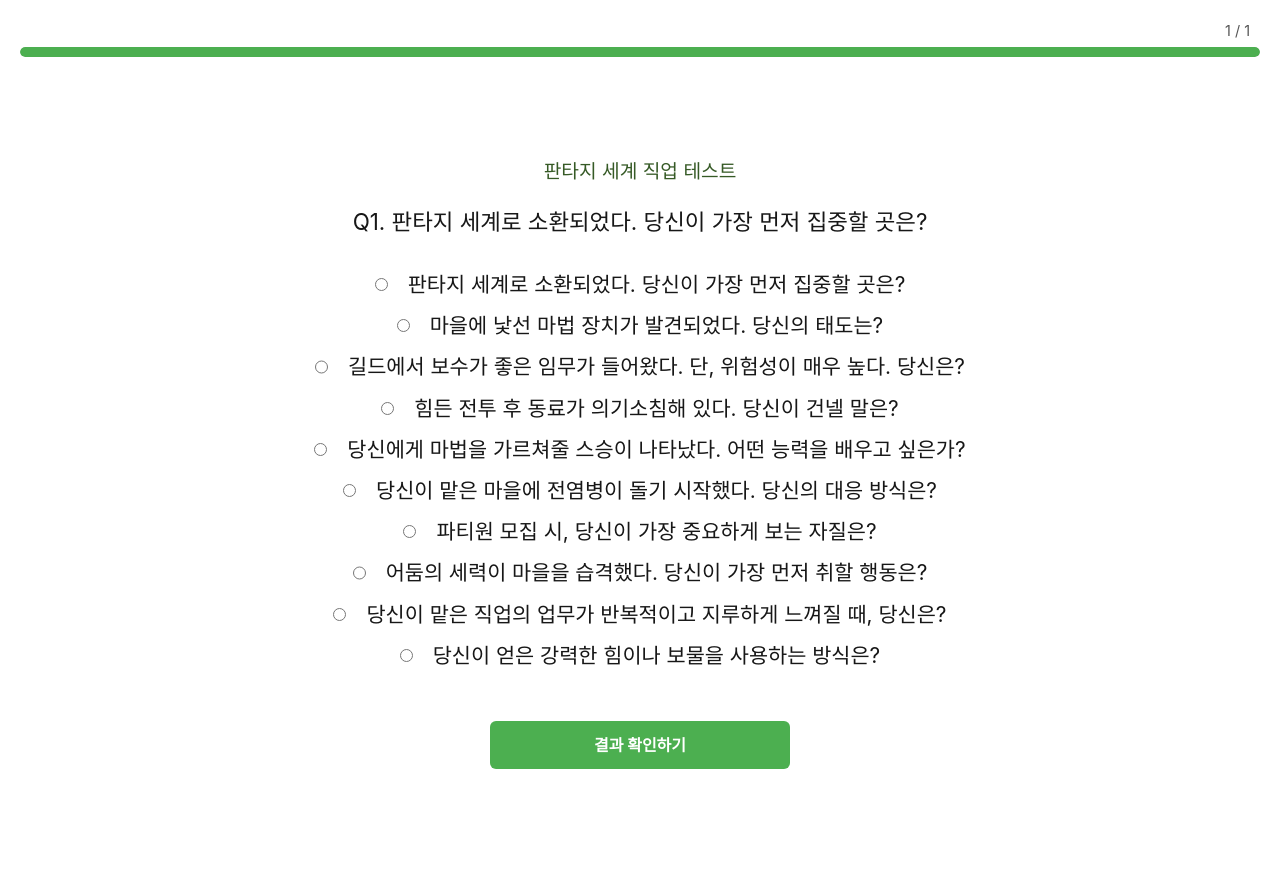
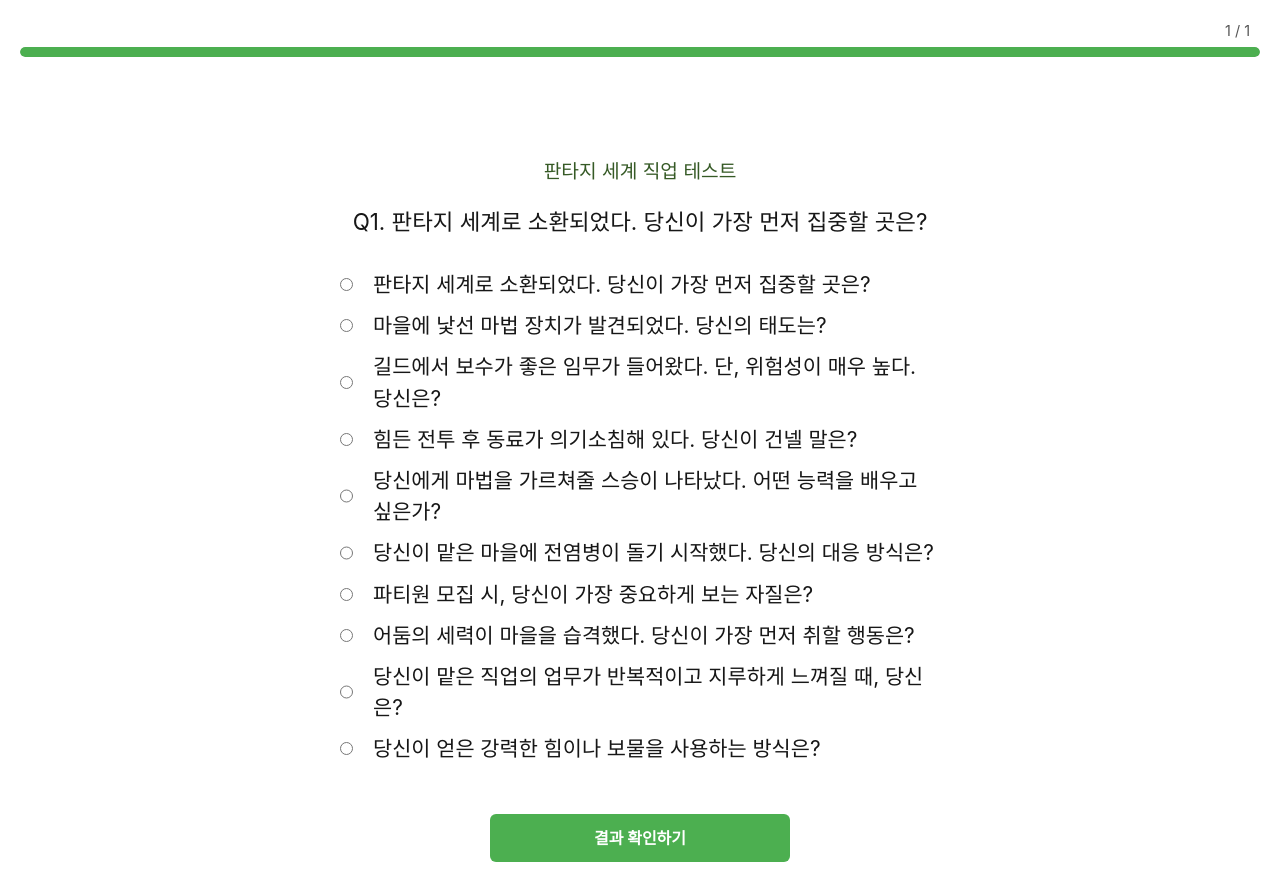
Before and after one commit to dahyeon777/pickle-test-nextjs, a Next.js app: page /testStart/1 in a window 1280 px wide. Before the commit the page ends 800 px from the top, so only its background shows below. Built offline with nearby package versions, Linux system fonts and the light colour scheme; a web font is replaced by a local one.

Commit message:
style: 전체 사이즈 수정

```diff
--- a/src/HorrorTestData/testData1.js
+++ b/src/HorrorTestData/testData1.js
@@ -7,46 +7,46 @@ export const horrorTestData1 = {
   questions: [
     {
       questionId: 1,
-      text: "당신은 어느 순간, 이미 대기표를 손에 쥐고 있다는 사실을 깨달았습니다.",
+      text: "눈을 뜨니 낯선 장소.\n 의자에 앉아있고 손에는 대기표가 쥐어져 있다.",
       options: [
-        { optionId: "A", text: "번호를 다시 확인한다", score: { R: 2 } },
+        { optionId: "A", text: "대기표에 적힌 번호를 본다", score: { R: 2 } },
         {
           optionId: "B",
-          text: "주변 사람들의 번호를 슬쩍 본다",
-          score: { B: 1 },
+          text: "앉아있는 다른 사람들을 관찰한다",
+          score: { B: 1, O: 1 },
         },
         {
           optionId: "C",
           text: "대기표를 접어 주머니에 넣는다",
-          score: { J: 2 },
+          score: { J: 2, C: 1 },
         },
       ],
     },
     {
       questionId: 2,
-      text: "대기실 스피커에서 이름이 아닌 번호만 불리기 시작합니다. 그러나 일어나는 사람은 아무도 없습니다.",
+      text: "대기실 구석 스피커에서 번호를 부른다.\n 그러나 일어나는 사람은 아무도 없다.",
       options: [
         {
           optionId: "A",
-          text: "아직 호출되지 않아서라고 생각한다",
+          text: "아직 아무도 호출되지 않았다고 생각한다",
           score: { O: 2 },
         },
-        { optionId: "B", text: "잘못된 호출이라 여긴다", score: { R: 1 } },
+        { optionId: "B", text: "잘못된 호출이라 여긴다", score: { R: 2 } },
         {
           optionId: "C",
           text: "호출 방식이 바뀐 것을 의심한다",
-          score: { B: 2 },
+          score: { B: 2, C: 1 },
         },
       ],
     },
     {
       questionId: 3,
-      text: "대기실 벽에는 시계가 하나 걸려 있지만, 초침은 움직이지 않고 있습니다.",
+      text: "대기실 벽에는 시계가 하나 걸려 있지만,\n 초침은 움직이지 않는다.",
       options: [
         {
           optionId: "A",
-          text: "원래 고장 난 시계라고 생각한다.",
-          score: { R: 2 },
+          text: "원래 고장 난 시계라고 생각한다",
+          score: { R: 2, C: 1 },
         },
         {
           optionId: "B",
@@ -56,110 +56,130 @@ export const horrorTestData1 = {
         {
           optionId: "C",
           text: "다른 사람들도 시계를 보는지 확인한다",
-          score: { O: 1 },
+          score: { O: 2 },
         },
       ],
     },
     {
       questionId: 4,
-      text: "잠시 후, 누군가 자리에서 사라집니다. 대기표는 의자 위에 그대로 놓여 있습니다.",
+      text: "잠시 후, 누군가 자리에서 사라진다.\n 대기표는 의자 위에 그대로 놓여 있다.",
       options: [
         {
           optionId: "A",
           text: "호출되어 들어간 것이라 생각한다",
-          score: { R: 1 },
+          score: { R: 1, J: 1 },
         },
         { optionId: "B", text: "그냥 나간 것이라 생각한다", score: { O: 2 } },
         {
           optionId: "C",
           text: "언제부터 있었는지 기억을 더듬는다",
-          score: { B: 2 },
+          score: { B: 2, C: 1 },
         },
       ],
     },
     {
       questionId: 5,
-      text: "스피커에서 당신의 번호와 비슷한 숫자가 불립니다. 한 자리만 다릅니다.",
+      text: "내 번호와 비슷한 숫자가 불린다.\n 한 자리만 다르다.",
       options: [
-        { optionId: "A", text: "아직 아니라고 판단한다", score: { R: 2 } },
+        {
+          optionId: "A",
+          text: "아직 아니라고 판단한다",
+          score: { R: 2, O: 1 },
+        },
         { optionId: "B", text: "혹시 모르니 준비한다", score: { B: 2 } },
         {
           optionId: "C",
           text: "이미 불린 것일지도 모른다고 생각한다",
+          score: { J: 2, C: 1 },
+        },
+      ],
+    },
+    {
+      questionId: 6,
+      text: "대기표를 다시 보니,\n 번호 아래에 흐릿하게 이름이 적혀있다.",
+      options: [
+        {
+          optionId: "A",
+          text: "지금까지 못 본 게 이상하다고 느낀다",
+          score: { O: 2, B: 1 },
+        },
+        {
+          optionId: "B",
+          text: "원래 흐릿했을 거라 생각한다",
+          score: { R: 2, C: 1 },
+        },
+        { optionId: "C", text: "굳이 확인하지 않는다", score: { J: 2 } },
+      ],
+    },
+    {
+      questionId: 7,
+      text: "대기실 문이 열렸다 닫힐 때마다\n 안쪽에서 아무 소리도 들리지 않는다.",
+      options: [
+        {
+          optionId: "A",
+          text: "방음이 잘 된 공간이라 생각한다",
+          score: { R: 2, J: 1 },
+        },
+        {
+          optionId: "B",
+          text: "아무도 없을 가능성을 떠올린다",
+          score: { O: 2, C: 1 },
+        },
+        { optionId: "C", text: "굳이 상상하지 않으려 한다", score: { B: 2 } },
+      ],
+    },
+    {
+      questionId: 8,
+      text: "어느 순간부터 다른 사람들의\n 대기표가 잘 보이지 않는다.",
+      options: [
+        {
+          optionId: "A",
+          text: "시선을 피하고 있다고 느낀다",
+          score: { B: 2, O: 1 },
+        },
+        {
+          optionId: "B",
+          text: "내가 잘못 보고 있다고 생각한다",
+          score: { R: 2, C: 2 },
+        },
+        {
+          optionId: "C",
+          text: "원래부터 관심 없었다고 여긴다",
           score: { J: 2 },
         },
       ],
     },
     {
-      questionId: 6,
-      text: "대기표를 다시 보니, 번호 아래에 작게 이름이 적혀 있던 것 같기도 합니다.",
+      questionId: 9,
+      text: "스피커에서 다시 호출이 나온다.\n 이번엔 번호 없이, 짧은 침묵 후 멈춘다.",
       options: [
-        {
-          optionId: "A",
-          text: "지금까지 못 본 게 이상하다고 느낀다",
-          score: { O: 2 },
-        },
-        { optionId: "B", text: "원래 흐릿했을 거라 생각한다", score: { R: 2 } },
-        { optionId: "C", text: "굳이 확인하지 않는다", score: { J: 1 } },
-      ],
-    },
-    {
-      questionId: 7,
-      text: "대기실 문이 열렸다 닫힐 때마다 안쪽에서 아무 소리도 들리지 않습니다.",
-      options: [
-        {
-          optionId: "A",
-          text: "방음이 잘 된 공간이라 생각한다",
-          score: { R: 2 },
-        },
+        { optionId: "A", text: "다음 호출을 기다린다", score: { R: 2, J: 1 } },
         {
           optionId: "B",
-          text: "아무도 없을 가능성을 떠올린다",
-          score: { O: 2 },
+          text: "지금이 내 차례일지 고민한다",
+          score: { B: 2, O: 2 },
         },
-        { optionId: "C", text: "굳이 상상하지 않으려 한다", score: { B: 1 } },
-      ],
-    },
-    {
-      questionId: 8,
-      text: "어느 순간부터 다른 사람들의 대기표가 잘 보이지 않습니다.",
-      options: [
-        { optionId: "A", text: "시선을 피하고 있다고 느낀다", score: { B: 2 } },
-        {
-          optionId: "B",
-          text: "내가 잘못 보고 있다고 생각한다",
-          score: { R: 2 },
-        },
-        {
-          optionId: "C",
-          text: "원래부터 관심 없었다고 여긴다",
-          score: { J: 1 },
-        },
-      ],
-    },
-    {
-      questionId: 9,
-      text: "스피커에서 다시 호출이 나옵니다. 이번엔 번호 없이, 짧은 침묵 후 멈춥니다.",
-      options: [
-        { optionId: "A", text: "다음 호출을 기다린다", score: { R: 1 } },
-        { optionId: "B", text: "지금이 내 차례일지 고민한다", score: { J: 2 } },
-        { optionId: "C", text: "누군가 불렸다고 가정한다", score: { B: 1 } },
+        { optionId: "C", text: "누군가 불렸다고 가정한다", score: { C: 2 } },
       ],
     },
     {
       questionId: 10,
-      text: "대기실에 남아 있는 사람이 생각보다 적다는 것을 깨닫습니다.",
+      text: "대기실에 남아 있는 사람이\n 생각보다 적다는 것을 깨닫는다.",
       options: [
-        { optionId: "A", text: "오래 기다린 탓이라 생각한다", score: { R: 1 } },
+        {
+          optionId: "A",
+          text: "오래 기다린 탓이라 생각한다",
+          score: { R: 1, J: 2 },
+        },
         {
           optionId: "B",
           text: "중간에 빠진 사람이 많았다고 여긴다",
-          score: { J: 1 },
+          score: { O: 2, B: 1 },
         },
         {
           optionId: "C",
           text: "처음부터 이 인원이었을지도 모른다",
-          score: { C: 2 },
+          score: { C: 3 },
         },
       ],
     },
@@ -170,9 +190,9 @@ export const horrorTestData1 = {
     TYPE_R: {
       title: "① W-01 정상 대기 유지형",
       result: "", // 사진 경로가 있다면 유지
-      description: `상태: 생존 / 특징: 호출 인식 유지
+      description: `상태: 생존
+특징: 호출 인식 유지
 
-▪ 사례 기록:
 A는 끝까지 자리에 앉아 있었다.
 번호가 불릴 때마다 고개를 들었고,
 불리지 않으면 다시 시선을 내렸다.
@@ -183,7 +203,7 @@ A는 정확히 알지 못했다.
 항상 유지했다.
 
 A는 불렸다.
-그리고 일어났다.
+그리고 문을 열고 들어갔다.
 
 ▪ 후대 분석
 이 유형은
@@ -193,10 +213,10 @@ A는 불렸다.
     },
     TYPE_B: {
       title: "② L-02 호출 오인형",
-      result: "", // 사진이 없으면 빈 문자열
-      description: `상태: 생존 / 후유증: 경미한 기억 공백
+      result: "",
+      description: `상태: 생존
+후유증: 경미한 기억 공백
 
-▪ 사례 기록:
 B는 비슷한 숫자에 자주 반응했다.
 한 자리 차이,
 억양의 변화,
@@ -206,7 +226,6 @@ B는 비슷한 숫자에 자주 반응했다.
 정확히 불리지 않았음에도
 자리에서 일어났다.
 
-돌아온 B는 말했다.
 “분명 나였던 것 같아요.”
 
 그 이후
@@ -222,57 +241,48 @@ B는 자신의 이름을
     TYPE_J: {
       title: "③ S-03 무기한 잔류형",
       result: "",
-      description: `상태: 불명 / 특징: 기록 지속 중
+      description: `상태: 불명
+특징: 기록 지속 중
 
-▪ 사례 기록:
-C는
-어느 순간부터 번호를 보지 않았다.
+C는 어느 순간부터 번호를 확인하지 않았다.
 
-불리는지 아닌지는
-중요하지 않다고 말했고,
-“여기 있으면 되는 거잖아요”라고 했다.
+"불리는지 아닌지는 중요하지 않아요.
+여기 앉아서 계속 기다리면 되는 거잖아요”
 
-C의 대기표는
-훼손되지 않은 채
-의자 위에 남아 있다.
+C는 어느순간 사라졌다.
+의자 위에는 그의 대기표만이 남았다.
 
 ▪ 후대 분석
 이 유형은 사망으로 분류되지 않는다.
-다만 호출 개념을 상실한다.
+다만 영원히 호출을 기다리고 있을 뿐이다.
 기록은 아직 종료되지 않았다.`,
     },
     TYPE_O: {
       title: "④ E-04 조기 이탈형",
       result: "",
-      description: `상태: 생존 / 후유증: 반복적인 불안
+      description: `상태: 생존
+특징: 다른 시공간으로 복귀
 
-▪ 사례 기록:
-D는
-대기실이 비어 보이기 시작하자
+D는 대기실이 비어 보이기 시작하자
 자리에서 일어났다.
 
-“이상하다”는 말만 남기고
-문을 열었다.
+“이상하다...”
 
-D는 밖으로 나왔다.
-그러나 이후
-어떤 공간에서도
-자신의 순서를 기다리지 못했다.
-
-“언제 불릴지 모르겠어요.”
+D는 문을 열고 밖으로 나왔다.
+그러나 그곳은 예상치 못한 곳이었다.
 
 ▪ 후대 분석
 조기 이탈형은
 대기 자체를 위험으로 판단한다.
 생존은 했으나
-기다림이 필요한 상황에 적응 불가.`,
+복귀 이후 적응 불가.`,
     },
     TYPE_C: {
       title: "⑤ N-05 호출 미인지형",
       result: "",
-      description: `상태: 사망 추정 / 특징: 기록 단절
+      description: `상태: 사망 추정
+특징: 기록 단절
 
-▪ 사례 기록:
 E는 끝까지 앉아 있었다.
 
 문이 열렸고,
--- a/src/app/testResult/[testId]/[mbti]/page.module.css
+++ b/src/app/testResult/[testId]/[mbti]/page.module.css
@@ -1,24 +1,27 @@
 /* src/app/testResult/[testId]/[mbti]/page.module.css */
 
 .container {
-  max-width: 600px;
+  max-width: 500px;
   margin: 0 auto;
-  padding: 50px 20px;
-  text-align: center;
+  padding: 30px 20px;
+  justify-content: center;
 }
 
 .main_title {
-  font-size: 1.8rem;
+  font-size: 1.4rem;
   font-weight: bold;
   margin-bottom: 30px;
+  width: 100%;
   color: #354a33;
+  text-align: center;
+  white-space: nowrap;
 }
 
 .result_title_section {
   border: 2px solid #ffcc00;
   padding: 40px 20px;
   border-radius: 15px;
-  margin-bottom: 40px;
+  margin-bottom: 20px;
   background-color: #fff7e6; /* 에스프레소 페이지의 연한 배경색 */
 }
 
@@ -48,7 +51,7 @@
 }
 
 .description {
-  font-size: 1.1rem;
+  font-size: 1rem;
   line-height: 1.7;
   color: #1a3c1e;
   word-break: keep-all;
@@ -63,7 +66,7 @@
   gap: 12px; /* 버튼 사이 간격 */
   width: 100%; /* 부모 너비를 따라감 */
   max-width: 600px; /* 노란 박스 너비와 동일하게 설정 */
-  margin: 20px auto 0 auto; /* 위쪽 여백 20px, 중앙 정렬 */
+  margin: 0px auto 0 auto; /* 위쪽 여백 20px, 중앙 정렬 */
   padding: 0;
   box-sizing: border-box;
 }
--- a/src/app/testStart/[testStartId]/page.module.css
+++ b/src/app/testStart/[testStartId]/page.module.css
@@ -7,6 +7,7 @@
   padding: 20px;
   min-height: 100vh;
   background-color: none;
+  text-align: center;
 }
 
 .radio_frame {
@@ -14,21 +15,29 @@
   width: 100%;
   max-width: 800px;
   text-align: center;
+  justify-content: center;
 }
 
 .answer_title {
   margin-top: 50px;
   color: #365a26;
   font-size: 1.2rem;
+  text-align: center;
 }
 
 .question_text {
   margin-top: 20px;
   font-size: 1.4rem;
-  word-break: keep-all; /* 한글 줄바꿈 예쁘게 */
+  word-break: keep-all;
+  white-space: pre-wrap;
+  text-align: center;
 }
 
 .options_container {
   margin-top: 30px;
-  text-align: left; /* 라디오 옵션은 왼쪽 정렬이 보기 좋음 */
+  margin-left: auto;  /* 추가: 왼쪽 여백 자동 */
+  margin-right: auto; /* 추가: 오른쪽 여백 자동 */
+  text-align: left;   /* 텍스트는 왼쪽 정렬 유지 */
+  max-width: 600px;
+  width: fit-content; /* (선택사항) 내용물에 딱 맞게 너비를 줄이고 싶을 때 유용 */
 }
--- a/src/components/RadioOption/index.css
+++ b/src/components/RadioOption/index.css
@@ -12,7 +12,6 @@
   display: flex;
 
   flex-direction: row; /* 항목들을 수직으로 배치 */
-  justify-content: center;
 
   /* 항목 사이에 10px 간격을 자동으로 적용 (최신 CSS 방식) */
   gap: 10px;
```
Also changed, not shown: src/app/testResult/[testId]/[mbti]/page.tsx (+7 -3 lines), src/components/Button/LargeButton/index.css (+46 -17 lines).
